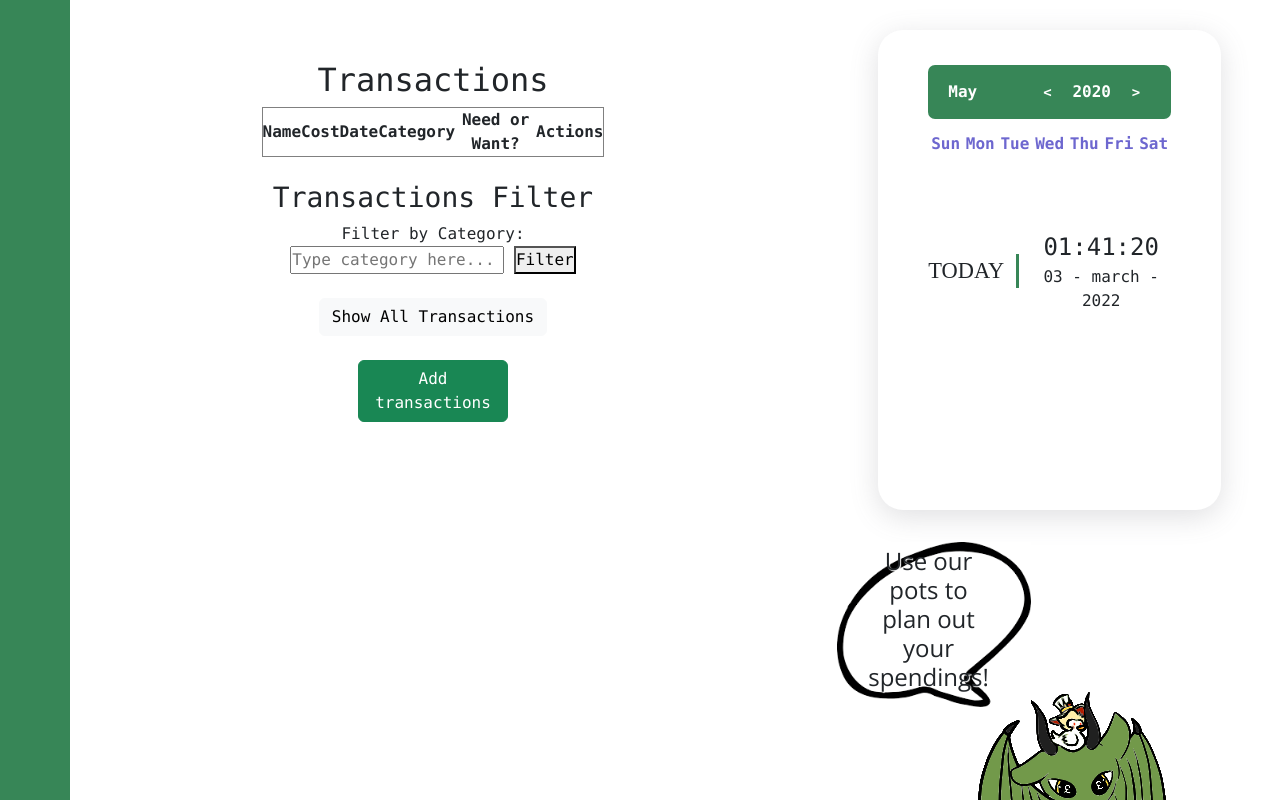
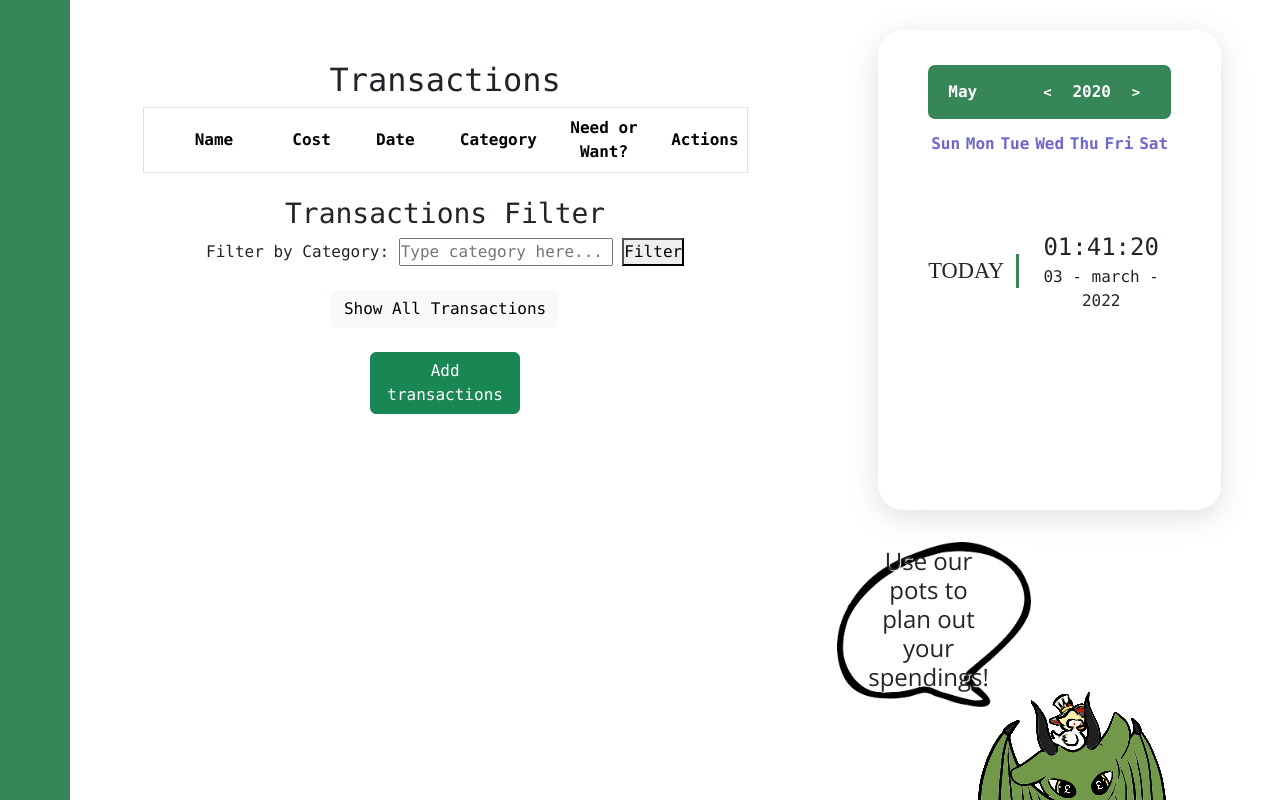
Before and after one commit to yapjun/penny-pinchers, a Flask app: page / in a window 1280 px wide. Run offline with Flask 3, Linux system fonts and the light colour scheme; lists and menus that the app fills with data are empty; some libraries are stand-ins or nearby versions.

Commit message:
table width fixed

```diff
--- a/schema.sql
+++ b/schema.sql
@@ -13,7 +13,7 @@
     transaction_id INTEGER PRIMARY KEY AUTOINCREMENT,
     user_id INTEGER,
     transaction_name TEXT NOT NULL,
-    amount DOUBLE NOT NULL DEFAULT 0,
+    amount FLOAT NOT NULL DEFAULT 0,
     transaction_date DATE NOT NULL,
     transaction_category TEXT NOT NULL,
     necessity_index BOOLEAN NOT NULL DEFAULT 0,
--- a/static/calender.css
+++ b/static/calender.css
@@ -18,7 +18,7 @@
   .transactions-container {
     float:left;
     margin-top: 5%;
-    margin-left: 5%;
+    margin-left: 6%;
     zoom: 100%;
     width:50%;
   }
@@ -35,7 +35,13 @@
   }
 
   tr {
-    height:45px;
+    height:30px ;
+    vertical-align:middle;
+  }
+
+  th {
+    margin-left:30px;
+    margin-right:30px;
   }
 
   .calendar-container {
--- a/templates/profile.html
+++ b/templates/profile.html
@@ -23,16 +23,16 @@
         crossorigin="anonymous"></script>
     <div class="transactions-container">
       <div class="row justify-content-center">
-          <div class="col-7">
+          <div>
               <h2>Transactions</h2>
-              <table class ="transac_table" border="1">
+              <table class ="transac_table table table-hover" border="1">
                   <thead>
                       <tr>
-                          <th>Name</th>
+                          <th style="width:40%">Name</th>
                           <th>Cost</th>
-                          <th>Date</th>
+                          <th style="width:30%">Date</th>
                           <th>Category</th>
-                          <th>Need or Want?</th>
+                          <th style="width:40%">Need or Want?</th>
                           <th>Actions</th>
                       </tr>
                   </thead>
@@ -48,7 +48,7 @@
                                   {% else %}
                                   Want
                                   {% endif %}</td>
-                              <td>
+                              <td style="padding-right:10px;">
                                   <form action="/delete" method="post">
                                       <input type="hidden" name="transaction_id" value="{{ transaction[0] }}">
                                       <button type="submit" class="btn btn-danger">Delete</button>
@@ -97,7 +97,7 @@
                     <label for="transaction_name">Transaction Name:</label><br>
                     <input type="text" id="transaction_name" name="transaction_name" required><br>
                     <label for="amount">Cost:</label><br>
-                    <input type="number" id="amount" name="amount" required><br>
+                    <input type="number" step="0.01" id="amount" name="amount" required><br>
                     <label for="transaction_date">Date:</label><br>
                     <input type="date" id="transaction_date" name="transaction_date" required><br>
                     <label for="transaction_category">Category:</label><br>
```
Also changed, not shown: database.db.
